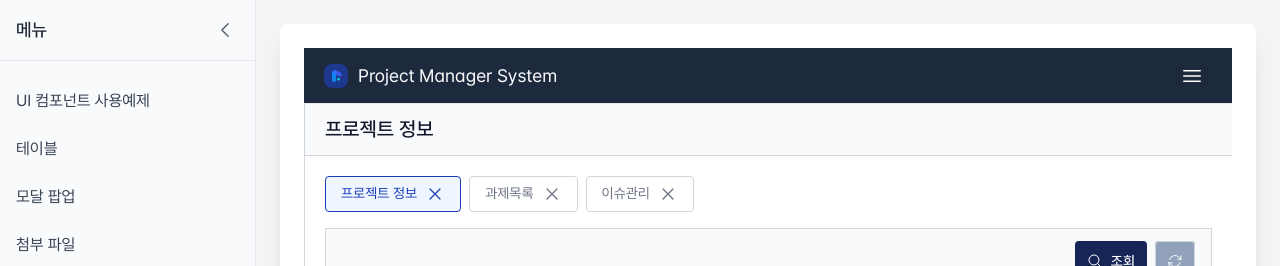
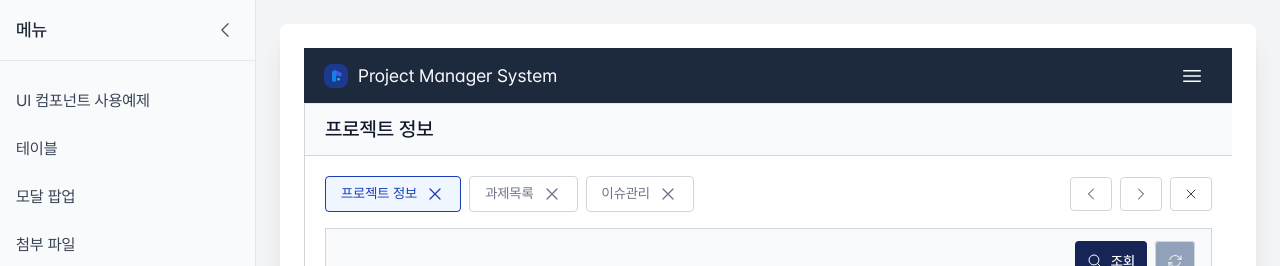
Before and after one commit to webseed87/pms-project, a React (Vite) app: page /page in a window 1280 px wide. Shown: the top 266 px of the page. Built offline with nearby package versions, Linux system fonts and the light colour scheme.

Commit message:
readme수정

```diff
--- a/src/layout/MainLayout.jsx
+++ b/src/layout/MainLayout.jsx
@@ -3,7 +3,7 @@ import React, { useState, useEffect } from 'react';
 import TopBar from '../components/topbar/TopBar';
 import Menu from '../components/ui/Menu';
 import SideBottom from '../components/sdiebottom/SideBottom';
-import { BUTTON_TYPES } from '../components/ui/Button';
+import Button, { BUTTON_TYPES , BUTTON_SIZES } from '../components/ui/Button';
 import {
   Squares2X2Icon,
   DocumentTextIcon,
@@ -12,10 +12,14 @@ import {
   UserGroupIcon,
   NewspaperIcon,
   Bars3Icon,
-  XMarkIcon as CloseIcon
+  XMarkIcon,
+  ChevronLeftIcon,
+  ChevronRightIcon,
+  ChevronDoubleLeftIcon,
+  ChevronDoubleRightIcon
 } from '@heroicons/react/24/outline';
 import UserBox from '../components/userbox';
-import Tab, { TAB_DESIGNS, ICON_POSITIONS } from '../components/ui/Tab';
+import Tab, { TAB_DESIGNS , ICON_POSITIONS} from '../components/ui/Tab';
 
 const MainLayout = ({ children }) => {
   // 선택된 메뉴 상태 추가
@@ -138,17 +142,17 @@ const MainLayout = ({ children }) => {
   // 아웃라인 디자인 탭 설정
   const outlineTabs = [
     {
-      icon: <CloseIcon className="w-5 h-5" />,
+      icon: <XMarkIcon className="w-5 h-5" />,
       label: '프로젝트 정보',
       content: <div className="p-4 border rounded bg-gray-50">프로젝트 정보 내용입니다.</div>
     },
     {
-      icon: <CloseIcon className="w-5 h-5" />,
+      icon: <XMarkIcon className="w-5 h-5" />,
       label: '과제목록',
       content: <div className="p-4 border rounded bg-gray-50">과제목록 내용입니다.</div>
     },
     {
-      icon: <CloseIcon className="w-5 h-5" />,
+      icon: <XMarkIcon className="w-5 h-5" />,
       label: '이슈관리',
       content: <div className="p-4 border rounded bg-gray-50">이슈관리 내용입니다.</div>
     },
@@ -190,7 +194,7 @@ const MainLayout = ({ children }) => {
               className="p-2 rounded-md text-gray-600 hover:bg-gray-100"
               onClick={toggleMobileMenu}
             >
-              <CloseIcon className="w-5 h-5" />
+              <XMarkIcon className="w-5 h-5" />
             </button>
           </div>
 
@@ -260,6 +264,7 @@ const MainLayout = ({ children }) => {
             </div>
           </div>
           <div className='flex flex-col p-5 h-full border-l border-gray-300 gap-4 overflow-auto'>
+            <div className='flex justify-end items-center gap-2'>
             <Tab
               tabs={outlineTabs}
               defaultActiveTab={0}
@@ -267,7 +272,26 @@ const MainLayout = ({ children }) => {
               iconPosition={ICON_POSITIONS.RIGHT}
               showContent={false}
             />
+            <Button
+                  buttonType={BUTTON_TYPES.LINE}
+                  size={BUTTON_SIZES.MEDIUM}
+                  icon={<ChevronLeftIcon className="w-5 h-5" />}
 
+                >
+                </Button>
+                <Button
+                  buttonType={BUTTON_TYPES.LINE}
+                  size={BUTTON_SIZES.MEDIUM}
+                  icon={<ChevronRightIcon className="w-5 h-5" />}
+                >
+                </Button>
+                <Button
+                  buttonType={BUTTON_TYPES.LINE}
+                  size={BUTTON_SIZES.MEDIUM}
+                  icon={<XMarkIcon className="w-5 h-5" />}
+                >
+                </Button>
+            </div>
             {/* 콘텐츠 영역 - children으로 주입받음 */}
             <div className="w-full min-w-0">
               {children}
```
Also changed, not shown: 1 other file (tests, documents, lock files or other folders).
